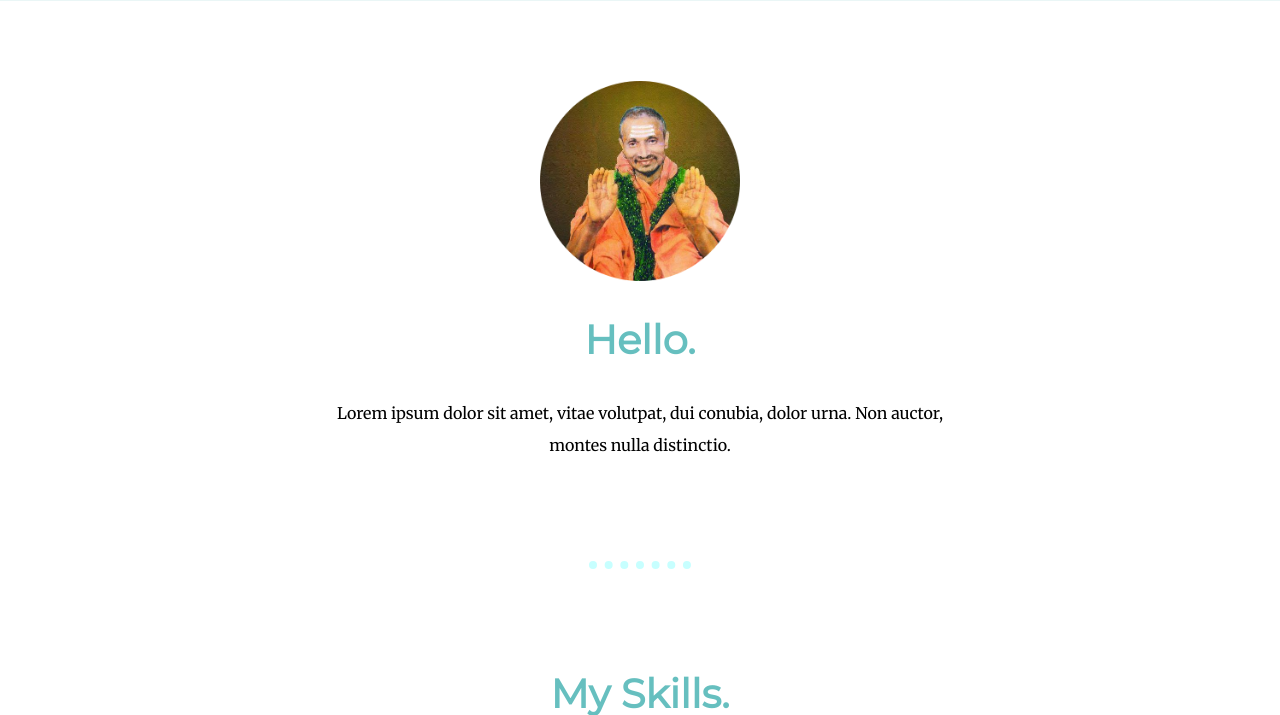
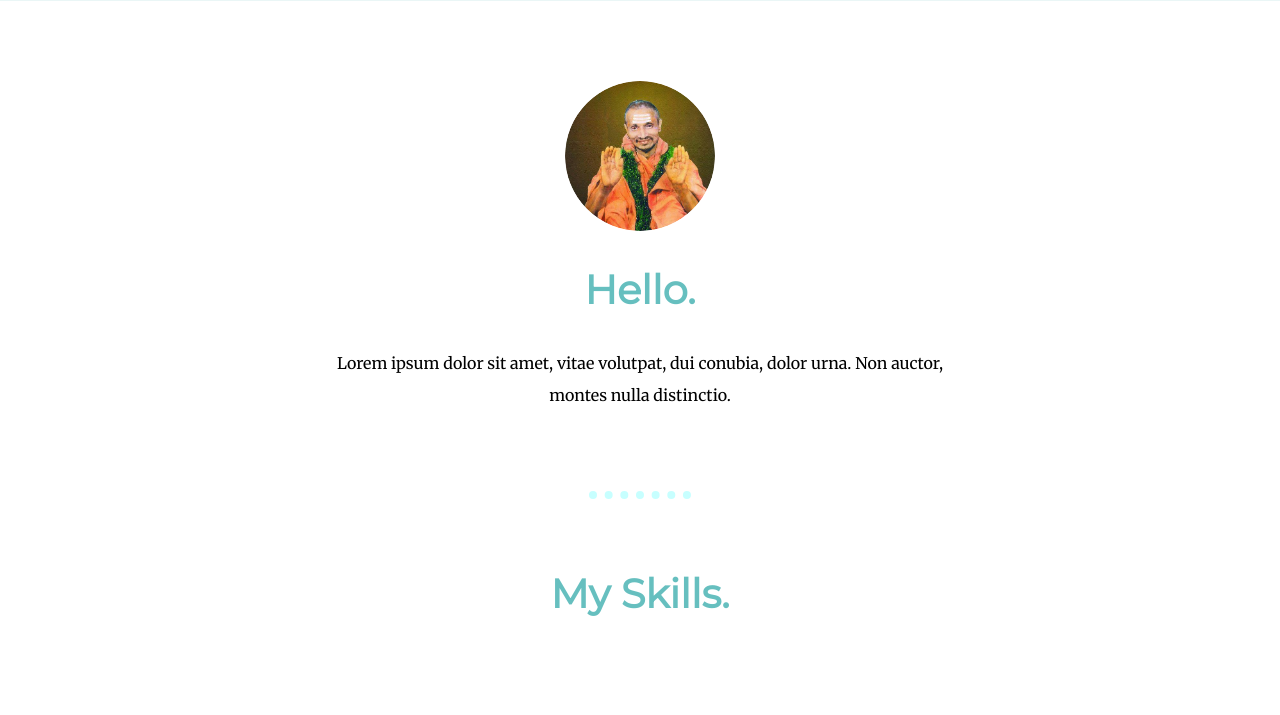
Before and after one commit to PrabhathGL/cv, a plain HTML site: page index.html in a window 1280 px wide. Shown: the part 739-1454 px from the top of the page. Drawn offline with Linux system fonts and the light colour scheme.

Commit message:
Update style.css

```diff
--- a/css/style.css
+++ b/css/style.css
@@ -70,7 +70,9 @@ span {
 }
 
 .profile-picture {
-    width: 200px;
+    width: 150px;
+    height: 150px;
+    border-radius: 100%;
 }
 
 .code-img {
@@ -91,7 +93,7 @@ hr {
     border-right: none;
     border-left: none;
     border-bottom: none;
-    margin: 100px auto 100px auto;
+    margin: 70px auto 70px auto;
 }
 
 .contact-me-description {
@@ -105,7 +107,7 @@ hr {
 }
 
 .footer-link {
-    color: #11999E;
+    color: rgb(72, 90, 252);
     font-family: 'Montserrat', sans-serif;
     text-decoration: none;
     display: inline-block;
```
